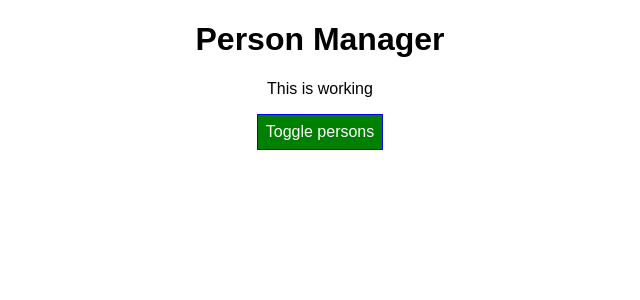
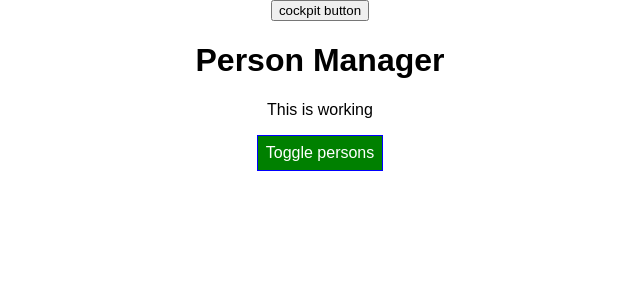
Before and after one commit to Mkalluri92/React, a React app in the folder react_complete-guide/: page / in a window 1280 px wide. Shown: the top 300 px of the page, without its empty margins (320-960 px from the left). Built offline with nearby package versions, Linux system fonts and the light colour scheme.

Commit message:
useEffect and cleanup after unmlount

```diff
--- a/react_complete-guide/src/components/Cockpit/Cockpit.js
+++ b/react_complete-guide/src/components/Cockpit/Cockpit.js
@@ -3,11 +3,18 @@ import classes from './Cockpit.css';
 
 const cockpit = (props) => {
 
-    useEffect( () => {
+    useEffect(() => {
         console.log('[cockpit.js] useEffect');
         //combines both componentDidMount and DidUpdate
         //you can make http request here
-    })
+        const timer = setTimeout(() => {
+           alert('Saved data to cloud');
+        }, 1000);
+        return (() => {
+            clearTimeout(timer);
+            console.log('[Cockpit.js] cleanup');
+        })
+    }, [])
 
     let assignedClasses = [];
     let btnclass = '';
--- a/react_complete-guide/src/components/Persons/Persons.js
+++ b/react_complete-guide/src/components/Persons/Persons.js
@@ -30,6 +30,10 @@ class Persons extends Component  {
         console.log('[persons.js] componentDidUpdate');
         console.log(snapshot);
     }
+
+    componentWillUnmount() {
+        console.log('[persons.js] componentWillUnmount');
+    }
     render() {
         console.log('[persons.js] rendering....');
         return (this.props.persons.map((eachPerson, index) => { return (
--- a/react_complete-guide/src/containers/App.js
+++ b/react_complete-guide/src/containers/App.js
@@ -19,7 +19,8 @@ class App extends Component {
       {id: 'asdf', name: 'rajmo', age: 1}
     ],
     otherState: 'other one',
-    showPersons: false
+    showPersons: false,
+    cockpitShow: true
   };
 
 
@@ -96,12 +97,17 @@ class App extends Component {
 
     return (
         <div className={classes.App}>
+          <button onClick = {() => {
+            const show = this.state.cockpitShow
+            this.setState({cockpitShow: !show})
+          }}>cockpit button</button>
+          {this.state.cockpitShow ?
           <Cockpit
             title = {this.props.appTitle}
             showPersons = {this.state.showPersons}
             persons = {this.state.person}
             clicked= {this.togglePersonsHandler}>
-          </Cockpit>
+          </Cockpit> : null }
           {persons}
         </div>
       )
```
